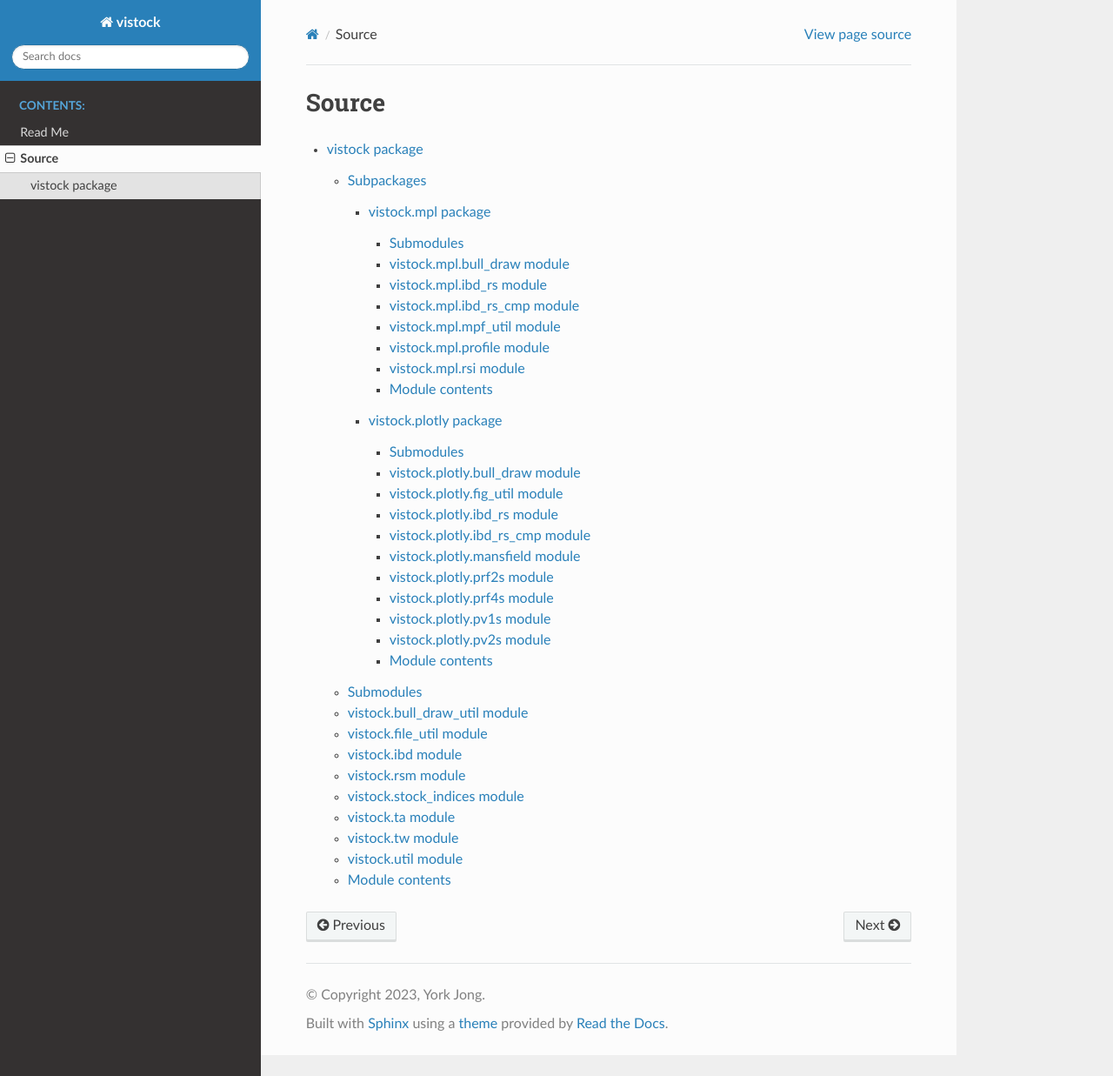
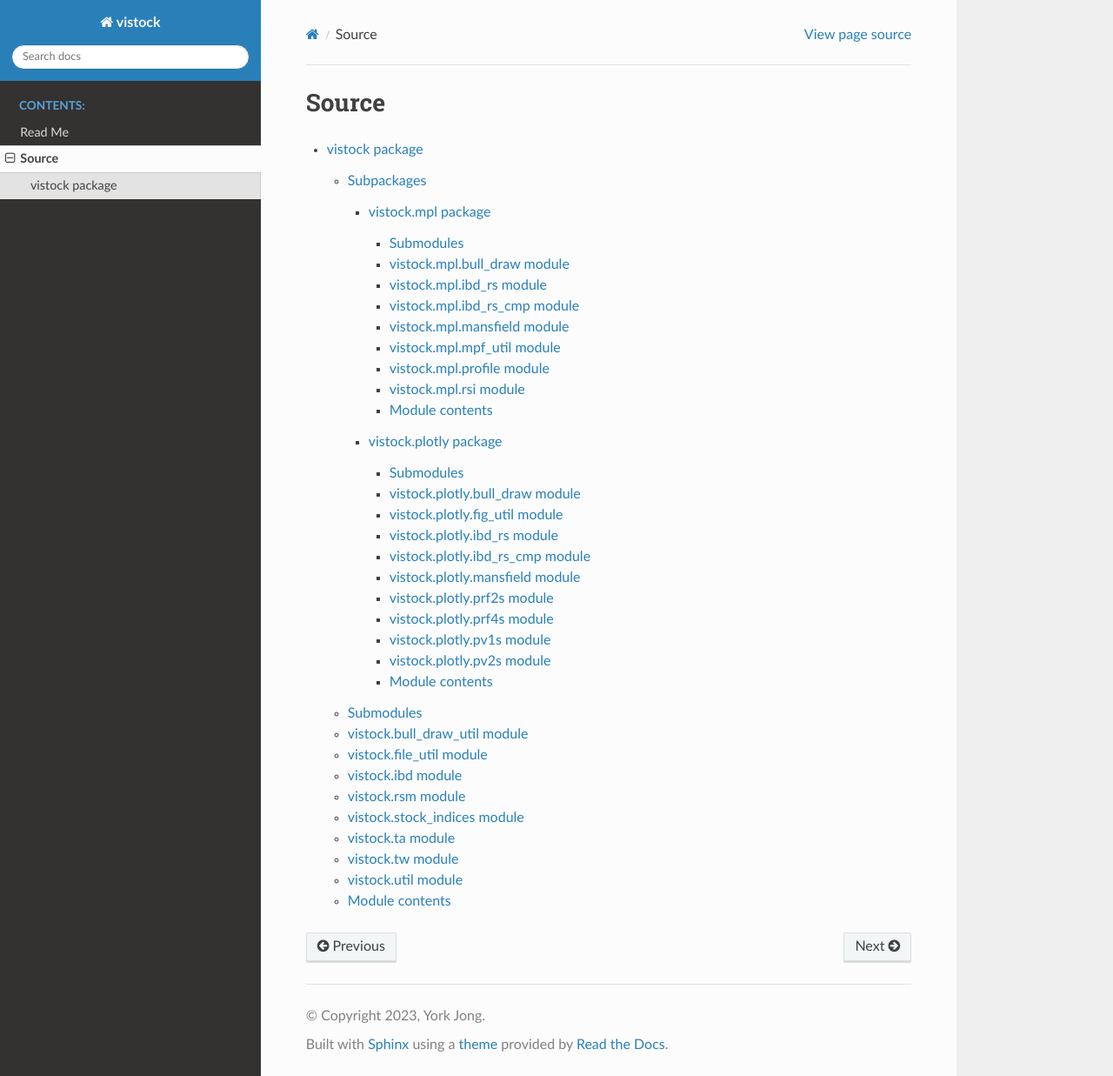
Before and after one commit to yorkjong/vistock, a Sphinx documentation site: the page built from docs/modules.rst, in a window 1280 px wide and 1237 px high. Shown: the whole window at 87% size. Built offline with Sphinx 7.4.7 and the Read the Docs theme 2.0.0, drawn with Linux system fonts in a browser that asks for light colours.

Commit message:
docs: Add vistock.mpl.mansfield module support for generating document

```diff
--- a/docs/vistock.mpl.rst
+++ b/docs/vistock.mpl.rst
@@ -24,6 +24,14 @@
 -------------------------------
 
 .. automodule:: vistock.mpl.ibd_rs_cmp
+   :members:
+   :undoc-members:
+   :show-inheritance:
+
+vistock.mpl.mansfield module
+----------------------------
+
+.. automodule:: vistock.mpl.mansfield
    :members:
    :undoc-members:
    :show-inheritance:
```
